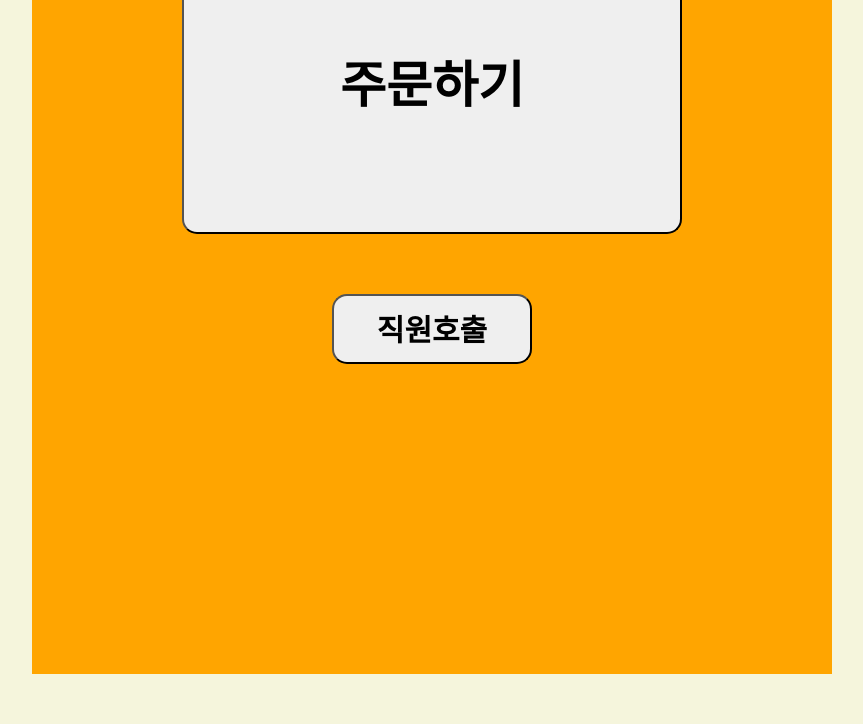
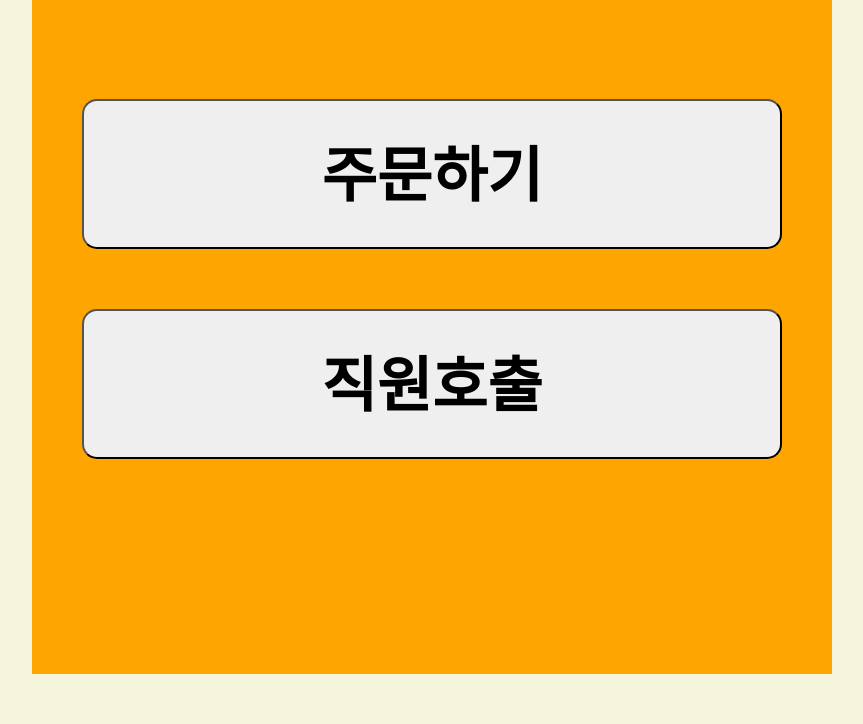
Before and after one commit to taeyeon0319/Capstone-Design, a Django app: page / in a window 1280 px wide. Shown: the part 676-1400 px from the top of the page, without its empty margins (208-1071 px from the left). Run offline with Django 4.2, Linux system fonts and the light colour scheme.

```diff
--- a/donkey/static/css/style.css
+++ b/donkey/static/css/style.css
@@ -26,7 +26,7 @@ body {
 /*mainpage.html*/
 #logo {
     width: fit-content;
-    margin: 0 auto;
+    margin: 100px auto 130px;
 }
 
 #logo_img {
@@ -39,14 +39,15 @@ body {
     display: flex;
     flex-direction: column;
     justify-content: center;
+    margin-top:-50px;
 }
 
 .main_btn {
-    width: 500px;
-    height: 300px;
+    width: 700px;
+    height: 150px;
     border-radius: 15px;
     margin: 30px auto;
-    font-size: 50px;
+    font-size: 60px;
 }
 
 button:hover {
@@ -58,14 +59,6 @@ button:hover {
     margin: 0 auto;
 }
 
-.main_btn2 {
-    width: 200px;
-    height: 70px;
-    border-radius: 15px;
-    font-size: 30px;
-    margin: 30px auto;
-}
-
 
 /*menu_list.html*/
 .header {
@@ -73,14 +66,15 @@ button:hover {
     width: 100%;
     background-color: rgba(252, 197, 94, 0.5);
     display: flex;
-    justify-content: center;
+    justify-content: end;
 }
 
 .back {
     margin:5px;
-    width: 780px;
+    width: 390px;
     height: 187px;
     font-size: 80px;
+    border-radius: 20px;
 }
 
 .menu_container {
@@ -183,12 +177,6 @@ button:hover {
     color: white;
 } */
 
-.back2 {
-    margin:5px;
-    width: 380px;
-    height: 187px;
-    font-size: 80px;
-}
 
 .cartBackButton{
     height: 300px;
--- a/donkey/static/js/donkey.js
+++ b/donkey/static/js/donkey.js
@@ -16,6 +16,7 @@ function stopSpeaking() {
         currentSpeakingButton = null;
     }
 }
+
 
 const category_1 = document.getElementById('category_1');
 const category_2 = document.getElementById('category_2');
--- a/main/templates/main/mainpage.html
+++ b/main/templates/main/mainpage.html
@@ -16,8 +16,8 @@
             </div>
         </a>
         <a href="{% url 'main:employee_call' %}">
-            <div id="btn2">
-                <button class="main_btn2" onmouseover="speakText('직원호출')" onmouseleave="stopSpeaking();">직원호출</button>
+            <div id="btn2" style="margin-bottom:100px">
+                <button class="main_btn" onmouseover="speakText('직원호출')" onmouseleave="stopSpeaking();">직원호출</button>
             </div>
         </a>
     </div>
--- a/menu/models.py
+++ b/menu/models.py
@@ -26,3 +26,4 @@ class Cart(models.Model):
 class Cart(models.Model):
     name = models.CharField(max_length=250) #메뉴명
     price = models.IntegerField()
+    image = models.TextField()
--- a/menu/views.py
+++ b/menu/views.py
@@ -31,6 +31,7 @@ def cart_push(request):
     new_cart = Cart()
     new_cart.name = request.POST.get("name")
     new_cart.price = request.POST.get("price")
+    new_cart.image = request.POST.get("image_url")
     tapNumber = request.POST.get("tapNumber")
     new_cart.save()
 
```
Also changed, not shown: menu/templates/menu/cart_list.html (+3 -4 lines), menu/templates/menu/menu_list.html (+25 -13 lines), db.sqlite3, donkey/settings.py (line endings or trailing spaces), media/cart/1-05-Signature.png (added), media/cart/1.png (added), media/cart/2.jpg (added), media/cart/2.png (added), media/cart/2_aDClOts.jpg (added), media/menu/1_3Q4z6wf.jpg (added), media/menu/1_S9eQhHD.jpg (added), media/menu/2_ie6yoOv.jpg (added), menu/migrations/0001_initial.py.
